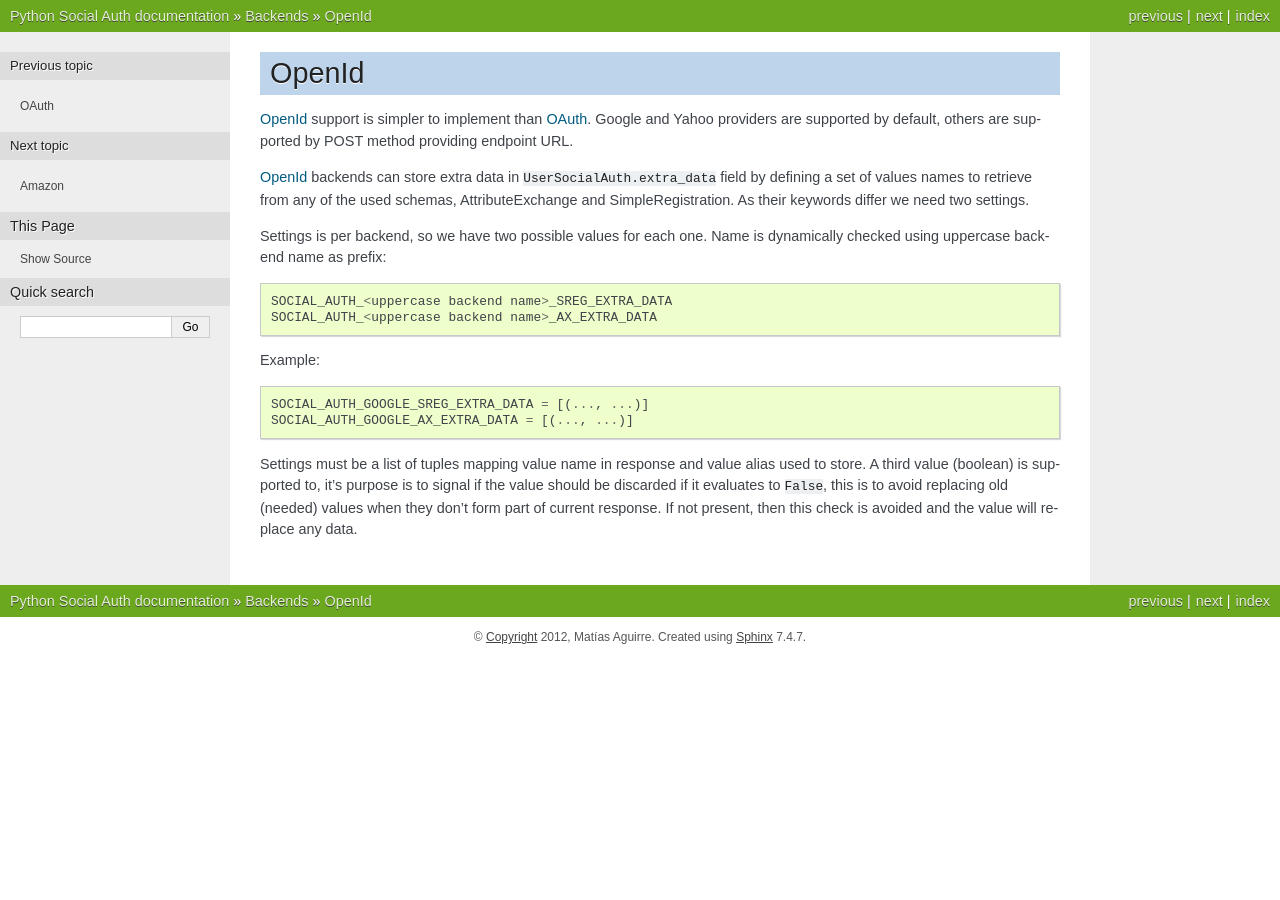
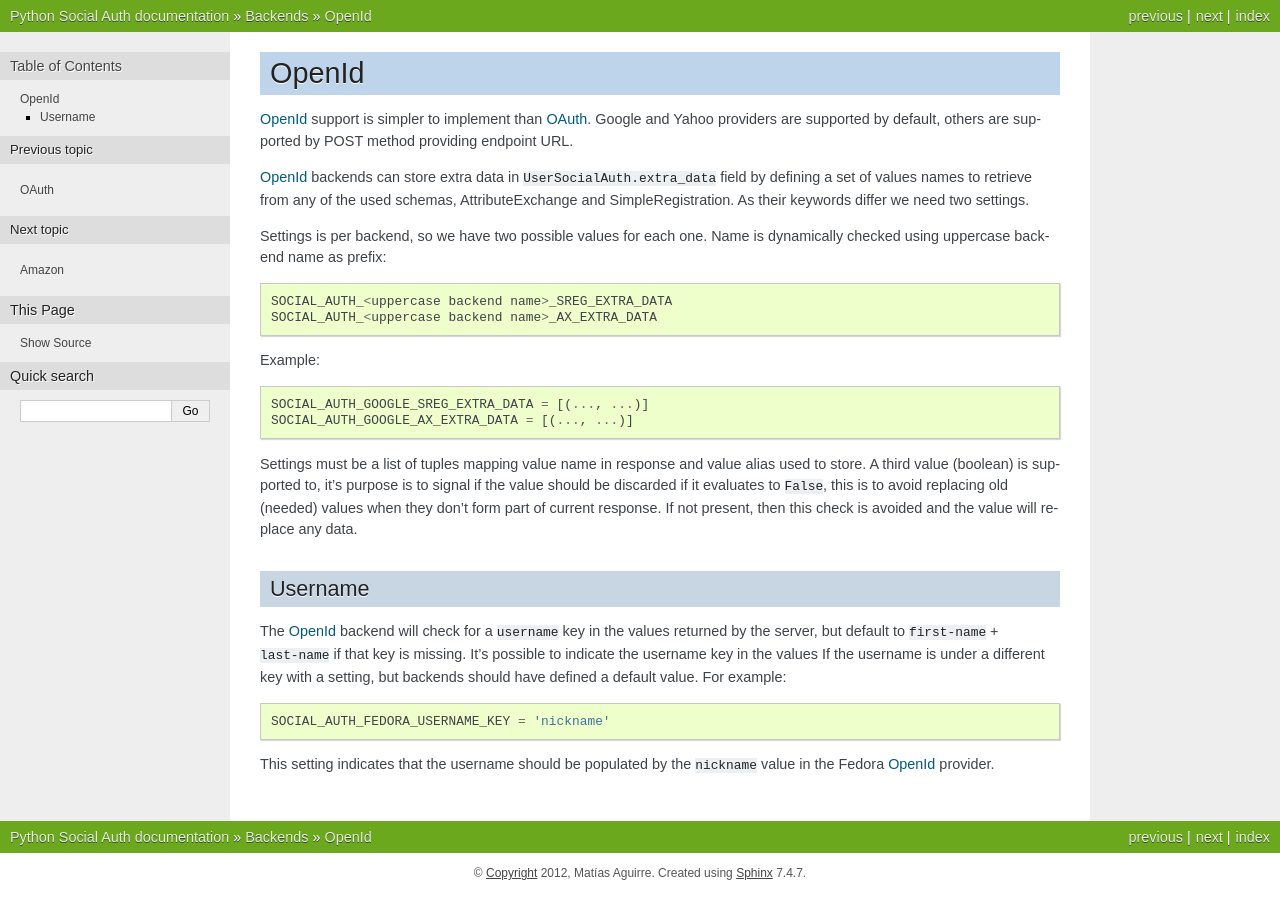
Before and after one commit to omab/python-social-auth, a Sphinx documentation site: the page built from docs/backends/openid.rst, in a window 1280 px wide. Built offline with Sphinx 7.4.7, drawn with Linux system fonts in a browser that asks for light colours.

Commit message:
Option for open id providers to specify the username key in the values

```diff
--- a/docs/backends/openid.rst
+++ b/docs/backends/openid.rst
@@ -28,5 +28,19 @@ is to avoid replacing old (needed) values when they don't form part of current
 response. If not present, then this check is avoided and the value will replace
 any data.
 
+Username
+--------
+
+The OpenId_ backend will check for a ``username`` key in the values returned by
+the server, but default to ``first-name`` + ``last-name`` if that key is
+missing. It's possible to indicate the username key in the values If the
+username is under a different key with a setting, but backends should have
+defined a default value. For example::
+
+    SOCIAL_AUTH_FEDORA_USERNAME_KEY = 'nickname'
+
+This setting indicates that the username should be populated by the
+``nickname`` value in the Fedora OpenId_ provider.
+
 .. _OpenId: http://openid.net/
 .. _OAuth: http://oauth.net/
```
Also changed, not shown: 2 other files.
